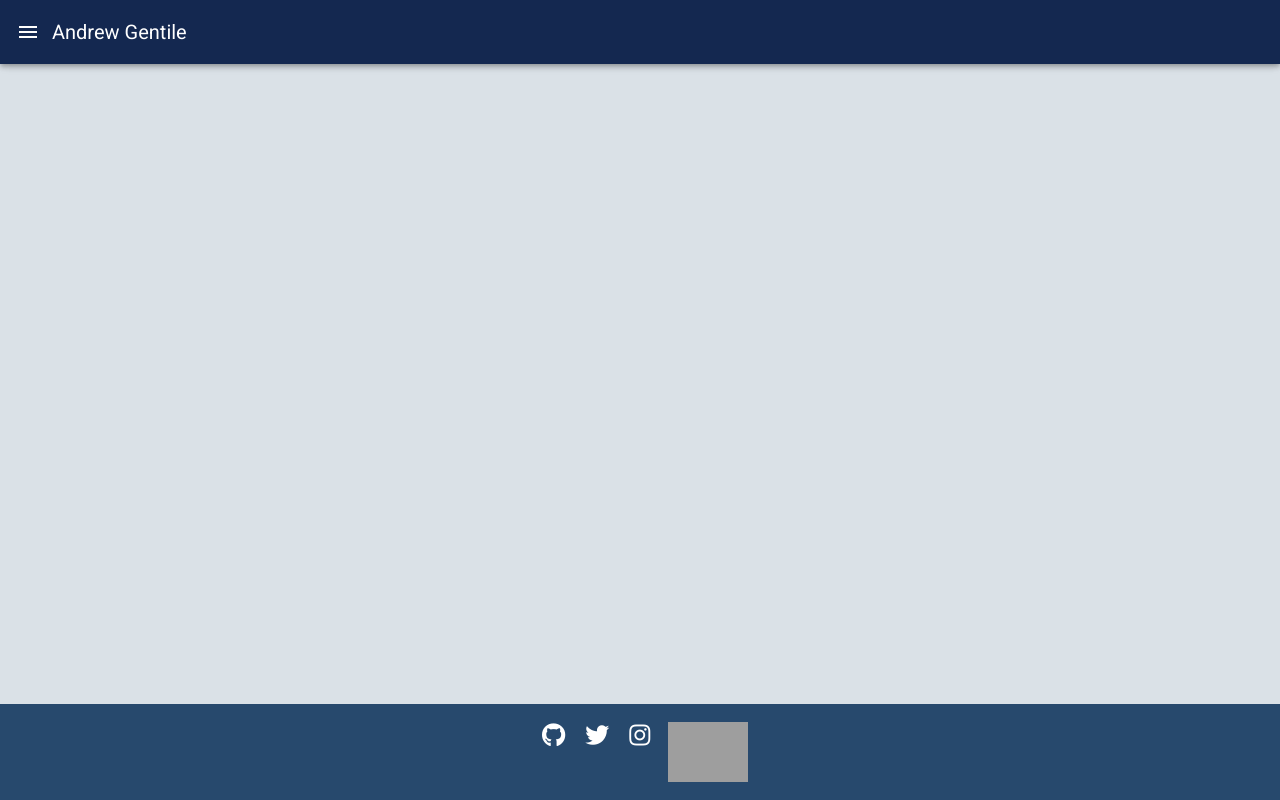
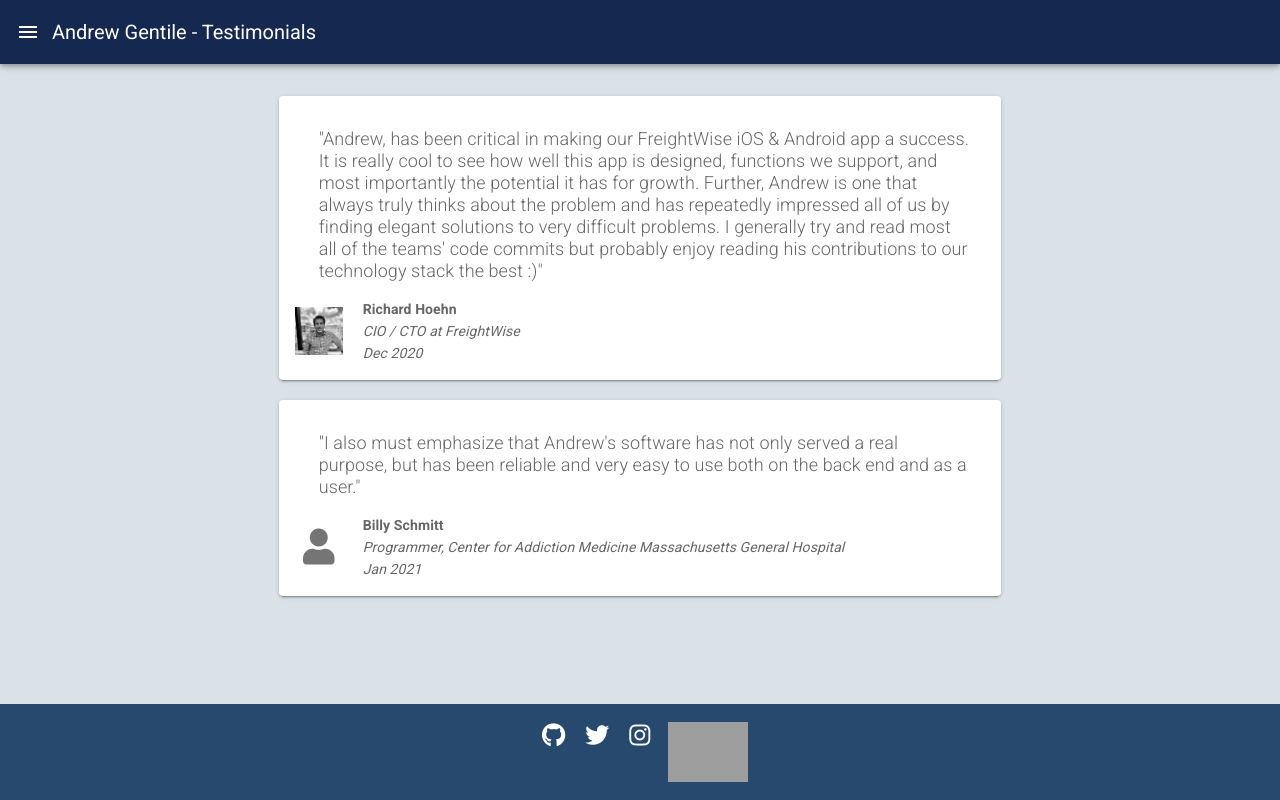
Before and after one commit to agentile1990/agentile1990.github.io, a Vue app: page /testimonials in a window 1280 px wide. Built offline with nearby package versions, Linux system fonts and the light colour scheme; grey boxes are pictures that could not be loaded.

Commit message:
Create Testimonials Page

```diff
--- /dev/null
+++ b/data/testimonials.json
@@ -0,0 +1,18 @@
+[
+  {
+    "id": 0,
+    "author": "Richard Hoehn",
+    "authorTitle": "CIO / CTO at FreightWise",
+    "date": "Dec 2020",
+    "avatar": "1565799950966.jpeg",
+    "text": "Andrew, has been critical in making our FreightWise iOS & Android app a success. It is really cool to see how well this app is designed, functions we support, and most importantly the potential it has for growth. Further, Andrew is one that always truly thinks about the problem and has repeatedly impressed all of us by finding elegant solutions to very difficult problems. I generally try and read most all of the teams' code commits but probably enjoy reading his contributions to our technology stack the best :)"
+  },
+  {
+    "id": 1,
+    "author": "Billy Schmitt",
+    "authorTitle": "Programmer, Center for Addiction Medicine Massachusetts General Hospital",
+    "date": "Jan 2021",
+    "avatar": "",
+    "text": "I also must emphasize that Andrew's software has not only served a real purpose, but has been reliable and very easy to use both on the back end and as a user."
+  }
+]
--- a/src/App.vue
+++ b/src/App.vue
@@ -35,6 +35,15 @@
           </v-list-item-action>
           <v-list-item-content>
             <v-list-item-title>Courses</v-list-item-title>
+          </v-list-item-content>
+        </v-list-item>
+
+        <v-list-item link to="/testimonials">
+          <v-list-item-action>
+            <v-icon>fas fa-quote-left</v-icon>
+          </v-list-item-action>
+          <v-list-item-content>
+            <v-list-item-title>Testimonials</v-list-item-title>
           </v-list-item-content>
         </v-list-item>
       </v-list>
--- a/src/plugins/vuetify.js
+++ b/src/plugins/vuetify.js
@@ -20,8 +20,10 @@ import {
   faMobile,
   faMusic,
   faPlus,
+  faQuoteLeft,
   faShareAlt,
   faTools,
+  faUser,
   faVolumeUp
 } from "@fortawesome/free-solid-svg-icons";
 
@@ -37,8 +39,10 @@ library.add(faLink);
 library.add(faMobile);
 library.add(faMusic);
 library.add(faPlus);
+library.add(faQuoteLeft);
 library.add(faShareAlt);
 library.add(faTools);
+library.add(faUser);
 library.add(faVolumeUp);
 
 import {
--- a/src/router/index.js
+++ b/src/router/index.js
@@ -27,6 +27,12 @@ const routes = [
     name: "Courses",
     component: () =>
       import(/* webpackChunkName: "courses" */ "../views/Courses.vue")
+  },
+  {
+    path: "/testimonials",
+    name: "Testimonials",
+    component: () =>
+      import(/* webpackChunkName: "testimonials*/ "../views/Testimonials.vue")
   }
 ];
 
--- /dev/null
+++ b/src/views/Testimonials.vue
@@ -0,0 +1,56 @@
+<template>
+  <v-container class="full-height" fluid>
+    <v-row align="center" justify="center">
+      <v-col cols="12" sm="9" md="8" lg="7">
+        <v-card
+          class="mt-5"
+          v-for="testimonial in testimonials"
+          :key="testimonial.id"
+        >
+          <v-card-text>
+            <div class="blockquote">"{{ testimonial.text }}"</div>
+            <div class="d-flex align-center">
+              <v-avatar
+                tile
+                class="align-content-center"
+                v-if="testimonial.avatar"
+              >
+                <img :src="`/images/${testimonial.avatar}`" />
+              </v-avatar>
+              <v-avatar tile v-if="!testimonial.avatar">
+                <v-icon large>fas fa-user</v-icon>
+              </v-avatar>
+              <div class="flex-1 ml-5">
+                <div class="font-weight-bold">{{ testimonial.author }}</div>
+                <div>
+                  <em>{{ testimonial.authorTitle }}</em>
+                </div>
+                <div>
+                  <em>{{ testimonial.date }}</em>
+                </div>
+              </div>
+            </div>
+          </v-card-text>
+        </v-card>
+      </v-col>
+    </v-row>
+  </v-container>
+</template>
+
+<script>
+import Testimonials from "../../data/testimonials.json";
+
+export default {
+  name: "Testimonials",
+  data: () => ({
+    testimonials: Testimonials
+  })
+};
+</script>
+<style scoped>
+.blockquote {
+  padding: 16px 16px 16px 24px;
+  font-size: 18px;
+  font-weight: 300;
+}
+</style>
```
Also changed, not shown: public/images/1565799950966.jpeg (added).
